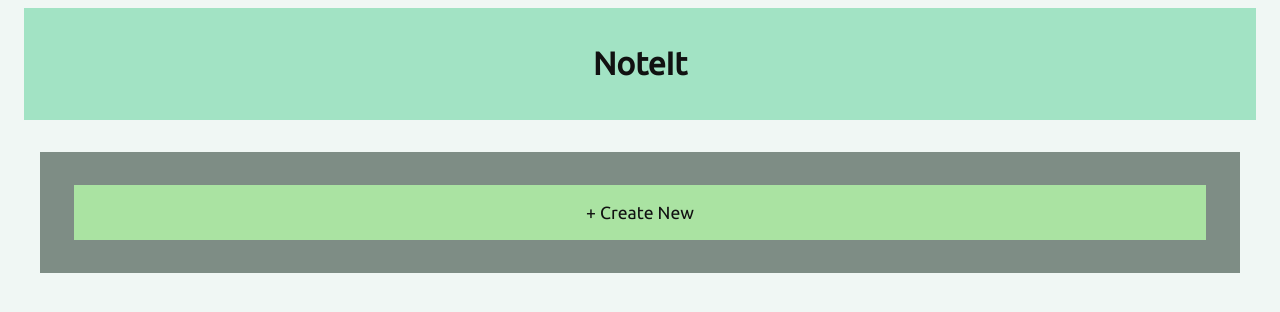
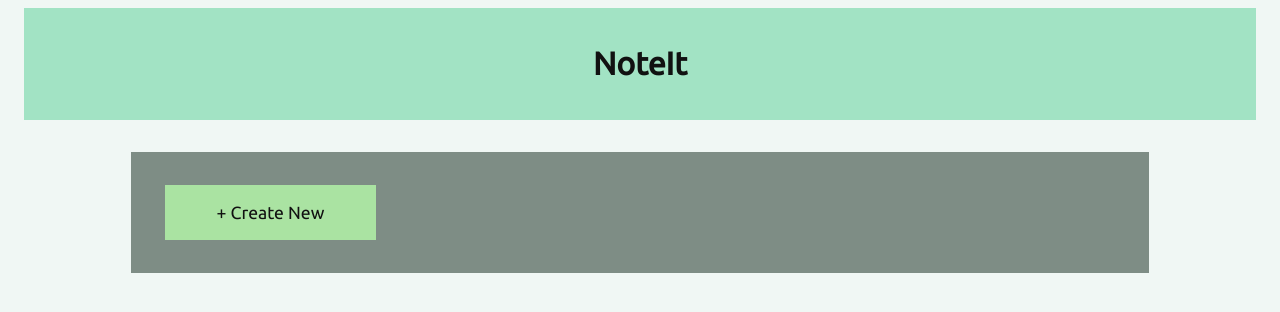
Before and after one commit to debanjanc01/note-it, an Angular app: page / in a window 1280 px wide. Shown: the top 312 px of the page. Built offline with nearby package versions, Linux system fonts and the light colour scheme.

Commit message:
added visual changes

```diff
--- a/src/app/allnotes/allnotes.component.css
+++ b/src/app/allnotes/allnotes.component.css
@@ -1,4 +1,7 @@
+.container{
+    margin:auto;
 
+}
 
 .title{
     background: #a5afa9;
@@ -15,12 +18,30 @@
 .content{
     border-top:2px #7E8D85 solid;
     padding-top:4px;
+    font-size:1em;
     line-height: 1em;
     max-height: 2em;
     overflow: hidden;
+    white-space: nowrap;
     text-overflow: ellipsis;
 }
 .time{
     font-size: 0.9em;
     text-align: center;
 }
+
+
+
+@media (min-width:600px){
+    .container{
+        max-width: 80%;
+        margin:auto;
+        display:grid;
+        grid-template-columns: repeat(auto-fill, minmax(200px,1fr));
+        align-items:center;
+    }
+
+    .col{
+        max-width: 250px;
+    }
+}
--- a/src/app/allnotes/allnotes.component.html
+++ b/src/app/allnotes/allnotes.component.html
@@ -1,4 +1,4 @@
-<div class="wrap">
+
     <div class="container">
       <a routerLink="create">
         <div class="col newbtn" >
@@ -15,4 +15,3 @@
       </a>
 
     </div>
-</div>
--- a/src/app/createnote/createnote.component.css
+++ b/src/app/createnote/createnote.component.css
@@ -1,3 +1,8 @@
+form{
+    max-width: 600px;
+    margin:auto;
+}
+
 .bar{
     background: #B3BFB8;
     padding:0.4em;
--- a/src/app/createnote/createnote.component.html
+++ b/src/app/createnote/createnote.component.html
@@ -1,13 +1,14 @@
-
+<div class="middle">
   <form>
     <h3 class="bar">Title</h3>
-  <input class="inputarea"type="text" #titleInput>
+    <input class="inputarea"type="text" #titleInput placeholder="What is the title?">
     <div *ngIf="emptyTitle" class="err">Cannot be blank!</div>
     <h3 class="bar">Text</h3>
-  <textarea class="inputarea" #textInput cols="30" rows="10"></textarea>
+    <textarea class="inputarea" #textInput cols="30" rows="10" placeholder="Put your note in here."></textarea>
     <div *ngIf="emptyText" class="err">Cannot be blank!</div>
     <div class="wrap">
       <input type="button" value="Back" routerLink="">
       <input type="button" value="Save" (click)="saveText(titleInput.value,textInput.value)">
     </div>
   </form>
+</div>
--- a/src/app/notes.service.ts
+++ b/src/app/notes.service.ts
@@ -32,7 +32,6 @@ export class NotesService {
   }
 
   saveNotes(title:string,text:string,date:string): void{
-    console.log(date);
     let note=new Notesclass(this.nextId,title,text,date);
     let localnotes=this.getNotes();
     localnotes.push(note);
@@ -42,11 +41,7 @@ export class NotesService {
 
   deleteNote(note:Notesclass):void{
     let notes=this.getNotes();
-    let newnotes=[];
-    notes.forEach(n => {
-      if(n.id!==note.id)
-        newnotes.push(n);
-    });
+    let newnotes=notes.filter(n=>n.id!==note.id);
     this.setLocalStorage(newnotes);
   }
 
--- a/src/styles.css
+++ b/src/styles.css
@@ -77,6 +77,7 @@ input[type=button]{
 input[type=button]:hover{
   background: #B3BFB8;
   cursor:pointer;
+  transform: scale(1.1);
 }
 
 a:link, a:visited, a:hover, a:active {
```
Lines whose indentation alone changed are shown as unchanged.
